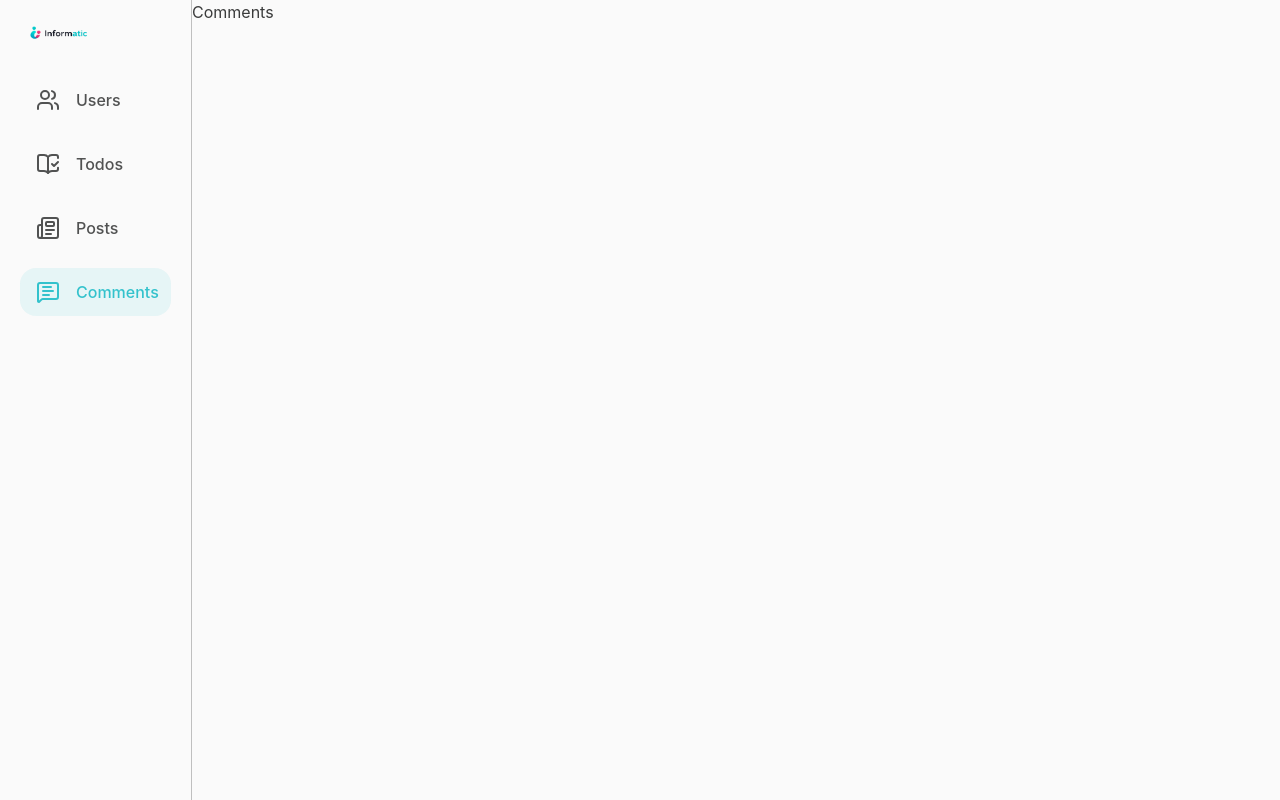
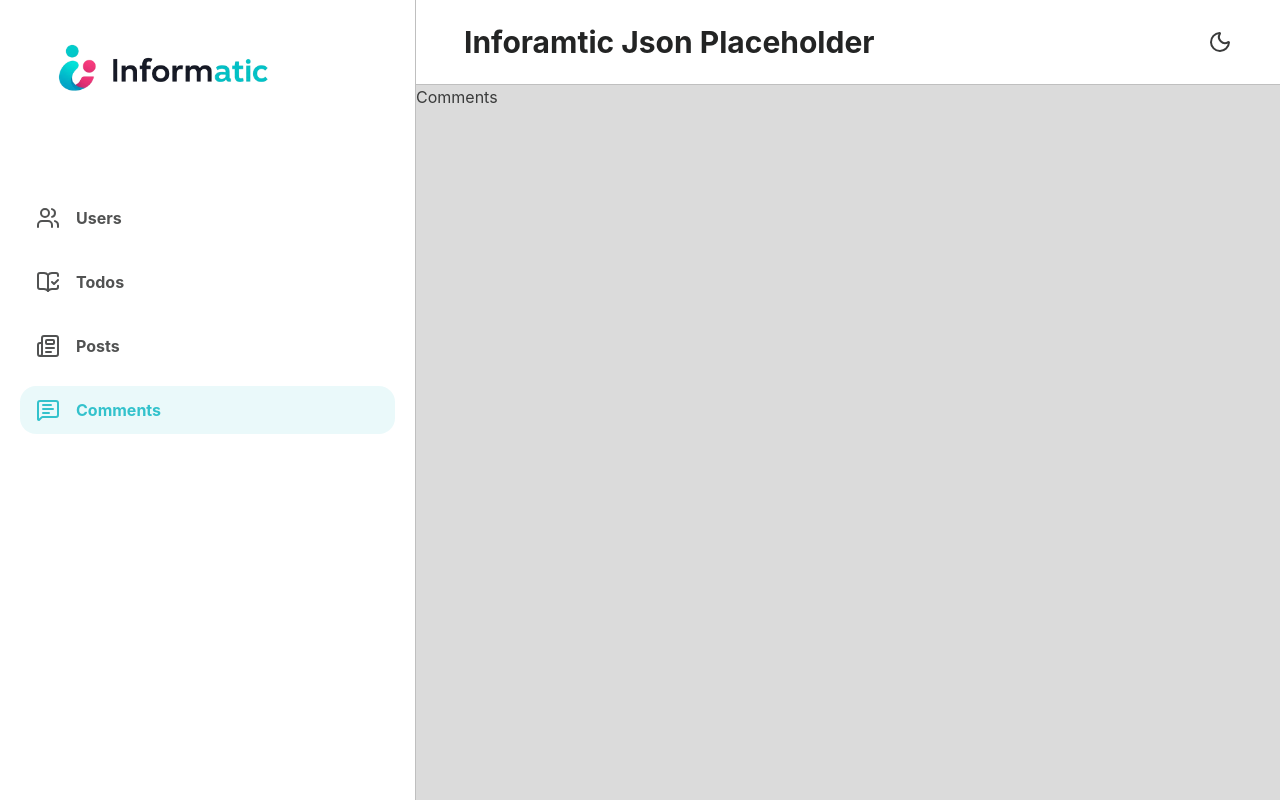
Before and after one commit to Eslam-Elwey/informatic, a React (Vite) app: page /comments in a window 1280 px wide. Built offline with nearby package versions, Linux system fonts and the light colour scheme; no server answers.

Commit message:
updating layout using grid & add DarkMode Context & craeting custom useLocalStorageHook

```diff
--- a/src/App.tsx
+++ b/src/App.tsx
@@ -1,11 +1,33 @@
 import { RouterProvider } from "react-router";
 import routes from "./routes";
+import { Toaster } from "react-hot-toast";
+import { DarkModeProvider } from "./contexts/DarkModeContext";
 
 function App() {
   return (
-    <>
-      <RouterProvider router={routes}></RouterProvider>
-    </>
+    <DarkModeProvider>
+      <RouterProvider router={routes} />
+      <Toaster
+        gutter={12}
+        position="top-center"
+        containerStyle={{ margin: "8px" }}
+        toastOptions={{
+          success: {
+            duration: 3000,
+          },
+          error: {
+            duration: 5000,
+          },
+          style: {
+            fontSize: "1.2rem",
+            maxWidth: "500px",
+            padding: "16px 24px",
+            backgroundColor: "var(--neutral-50)",
+            color: "var(--neutral-700)",
+          },
+        }}
+      />
+    </DarkModeProvider>
   );
 }
 
--- /dev/null
+++ b/src/contexts/DarkModeContext.tsx
@@ -0,0 +1,50 @@
+import React, { createContext, useContext, useEffect } from "react";
+import useLocalStorage from "../hooks/useLocalStorage";
+
+type DarkModeContextType = {
+  isDarkMode: boolean;
+  toggleMode: () => void;
+};
+
+const DarkModeContext = createContext<DarkModeContextType | undefined>(
+  undefined,
+);
+
+function DarkModeProvider({ children }: { children: React.ReactNode }) {
+  const [isDarkMode, setIsDarkMode] = useLocalStorage<boolean>(
+    window.matchMedia(`(prefers-color-scheme : dark)`).matches,
+    "isDarkMode",
+  );
+
+  function toggleMode() {
+    setIsDarkMode((isDarkMode: boolean) => !isDarkMode);
+  }
+
+  useEffect(
+    function () {
+      if (isDarkMode) {
+        document.documentElement.classList.add("dark");
+      } else {
+        document.documentElement.classList.remove("dark");
+      }
+    },
+    [isDarkMode],
+  );
+
+  return (
+    <DarkModeContext.Provider value={{ isDarkMode, toggleMode }}>
+      {children}
+    </DarkModeContext.Provider>
+  );
+}
+
+function useDarkMode() {
+  const context = useContext(DarkModeContext);
+
+  if (context === undefined)
+    throw new Error("Dark Mode is used outside of its provider");
+
+  return context;
+}
+// eslint-disable-next-line react-refresh/only-export-components
+export { DarkModeProvider, useDarkMode };
--- /dev/null
+++ b/src/hooks/useLocalStorage.ts
@@ -0,0 +1,16 @@
+import { useEffect, useState } from "react";
+
+function useLocalStorage<T>(initalState: T, key: string) {
+  const [value, setValue] = useState<T>(function () {
+    const storedValue = localStorage.getItem(key);
+    return storedValue ? JSON.parse(storedValue) : initalState;
+  });
+
+  useEffect(function () {
+    localStorage.setItem(key, JSON.stringify(value));
+  }, [key,value]);
+
+  return [value, setValue] as const;
+}
+
+export default useLocalStorage;
--- a/src/index.css
+++ b/src/index.css
@@ -7,6 +7,7 @@
   --color-brand-light: var(--brand-light);
   --color-brand-subtle: var(--brand-subtle);
   --color-brand-foreground: var(--brand-foreground);
+  --color-bg-ui : var(--bg-ui)
 
   /* ACCENT */
   --color-accent: var(--accent-default);
@@ -26,6 +27,7 @@
   --color-neutral-700: var(--neutral-700);
   --color-neutral-800: var(--neutral-800);
   --color-neutral-900: var(--neutral-900);
+  --color-bg-ui  : var(--bg-ui) ;
 
   /* TEXT */
   --color-text-heading: var(--text-heading);
@@ -181,6 +183,7 @@
   --neutral-700: hsl(180, 1%, 23%);
   --neutral-800: hsl(180, 1%, 14%);
   --neutral-900: hsl(180, 4%, 5%);
+  --bg-ui : #fff;
 
   /* TEXT */
   --text-heading: hsl(180, 1%, 14%);
@@ -352,6 +355,7 @@
   --neutral-700: hsl(180, 1%, 73%);
   --neutral-800: hsl(180, 1%, 84%);
   --neutral-900: hsl(180, 4%, 95%);
+  --bg-ui :#18212f;
 
   /* COMMON */
   --selection-background: hsl(184, 70%, 59%);
@@ -441,4 +445,8 @@
     color: var(--color-brand);
   }
 
+  button {
+    @apply cursor-pointer ;
+  }
+
 }
--- a/src/ui/AppLayout.tsx
+++ b/src/ui/AppLayout.tsx
@@ -1,18 +1,18 @@
 import { Outlet } from "react-router";
 import Sidebar from "./Sidebar";
+import Header from "./Header";
 
 export default function AppLayout() {
 
-  console.log(import.meta.env.VITE_BASE_URL);
-
   return (
-    <div className="min-h-screen">
-      <div className="flex h-full">
-        <Sidebar />
-        <main>
+    <div className="h-screen grid md:grid-cols-[26rem_1fr] grid-cols-[12rem_1fr] grid-rows-[auto_1fr]">
+      <Header />
+      <Sidebar />
+      <main className="bg-neutral-100 overflow-auto p-[4rem 4.8rem 6.4rem] row-[2/-1] col-[2/-1]  ">
+        <div className="max-w-480 m-[0 auto] flex flex-col gap-[3.2rem]">
           <Outlet />
-        </main>
-      </div>
+        </div>
+      </main>
     </div>
   );
 }
--- /dev/null
+++ b/src/ui/DarkModeToggle.tsx
@@ -0,0 +1,13 @@
+
+import { Moon, Sun } from 'lucide-react';
+import { useDarkMode } from '../contexts/DarkModeContext'
+
+export default function DarkModeToggle() {
+    const {isDarkMode , toggleMode} = useDarkMode() ;
+
+  return (
+    <button onClick={toggleMode} >
+        {isDarkMode?<Sun /> : <Moon />}
+    </button>
+  )
+}
--- a/src/ui/Header.tsx
+++ b/src/ui/Header.tsx
@@ -1,9 +1,9 @@
-
+import DarkModeToggle from "./DarkModeToggle";
 
 export default function Header() {
-  return (
-    <div className='p-6 '>
+  return <div className="px-12 py-6 border-b border-neutral-200 col-[2/-1] row-[1/2] flex justify-between bg-bg-ui ">
+    <h1 className="text-3xl">Inforamtic Json Placeholder</h1>
+    <DarkModeToggle/>
 
-    </div>
-  )
+  </div>;
 }
--- a/src/ui/Logo.tsx
+++ b/src/ui/Logo.tsx
@@ -1,5 +1,10 @@
+
+import { useDarkMode } from "../contexts/DarkModeContext";
 
 
 export default function Logo() {
-  return <img src="./light-logo.png" alt="logo" className="md:w-3/4 w-full lg:w-2/3 xl:w-1/2" />;
+  const {isDarkMode} = useDarkMode() ;
+
+  const imgSrc = isDarkMode ? "./dark-logo.png" : "./light-logo.png"
+  return <img src={imgSrc} alt="logo" className="md:w-3/4 w-full" />;
 }
--- a/src/ui/Sidebar.tsx
+++ b/src/ui/Sidebar.tsx
@@ -32,7 +32,7 @@ const links = [
 
 export default function Sidebar() {
   return (
-    <aside className="flex flex-col lg:w-[20%] xl:w-[15%] md:w-1/4 w-[30%] min-h-screen border-r border-neutral-200 p-5 shrink-0">
+    <aside className="row-span-full col-[1/2] flex flex-col gap-[3.2rem]  border-r border-neutral-200 p-5 bg-bg-ui">
       <Logo />
 
       <ul className="flex flex-col gap-4 mt-8">
@@ -51,7 +51,7 @@ export default function Sidebar() {
               >
                 <Icon className="sidebar-icon" />
 
-                <span>{link.label}</span>
+                <span className="font-bold">{link.label}</span>
               </NavLink>
             </li>
           );
```
